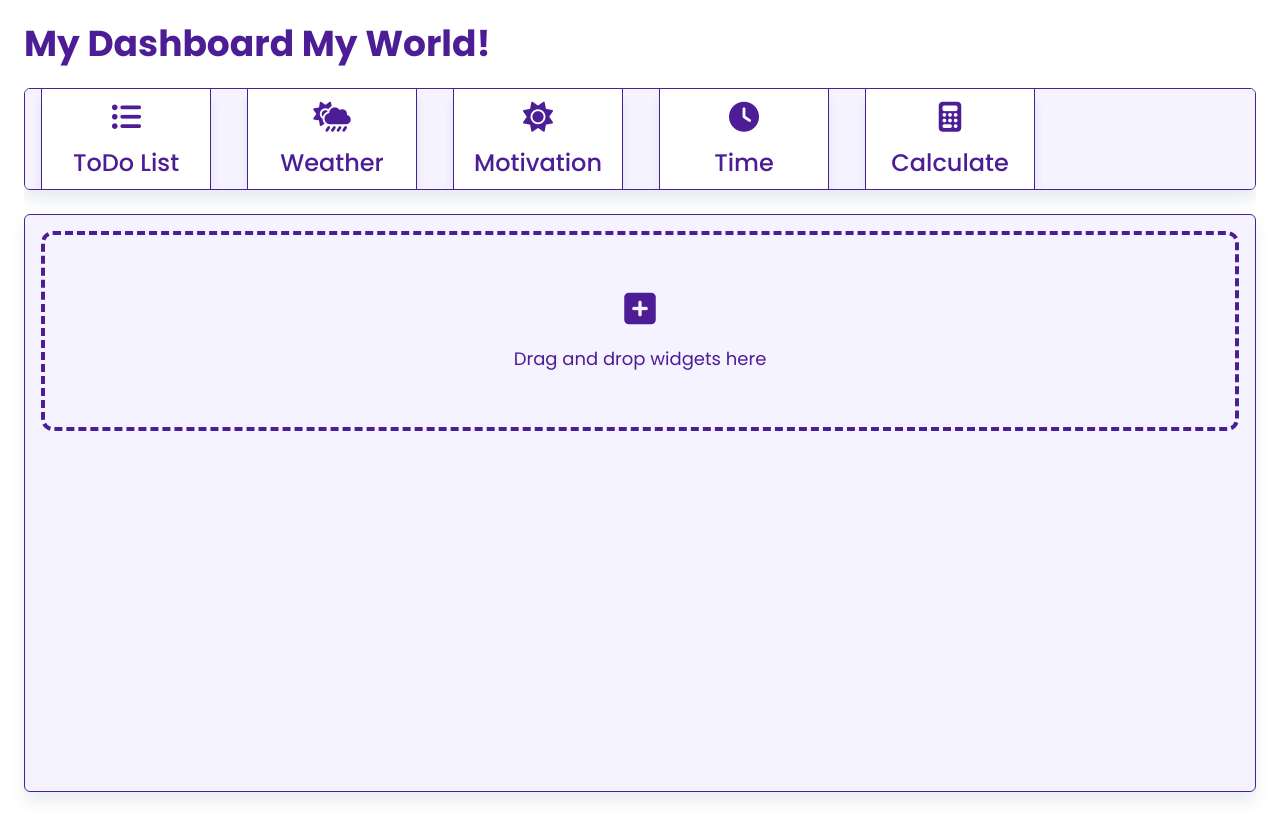
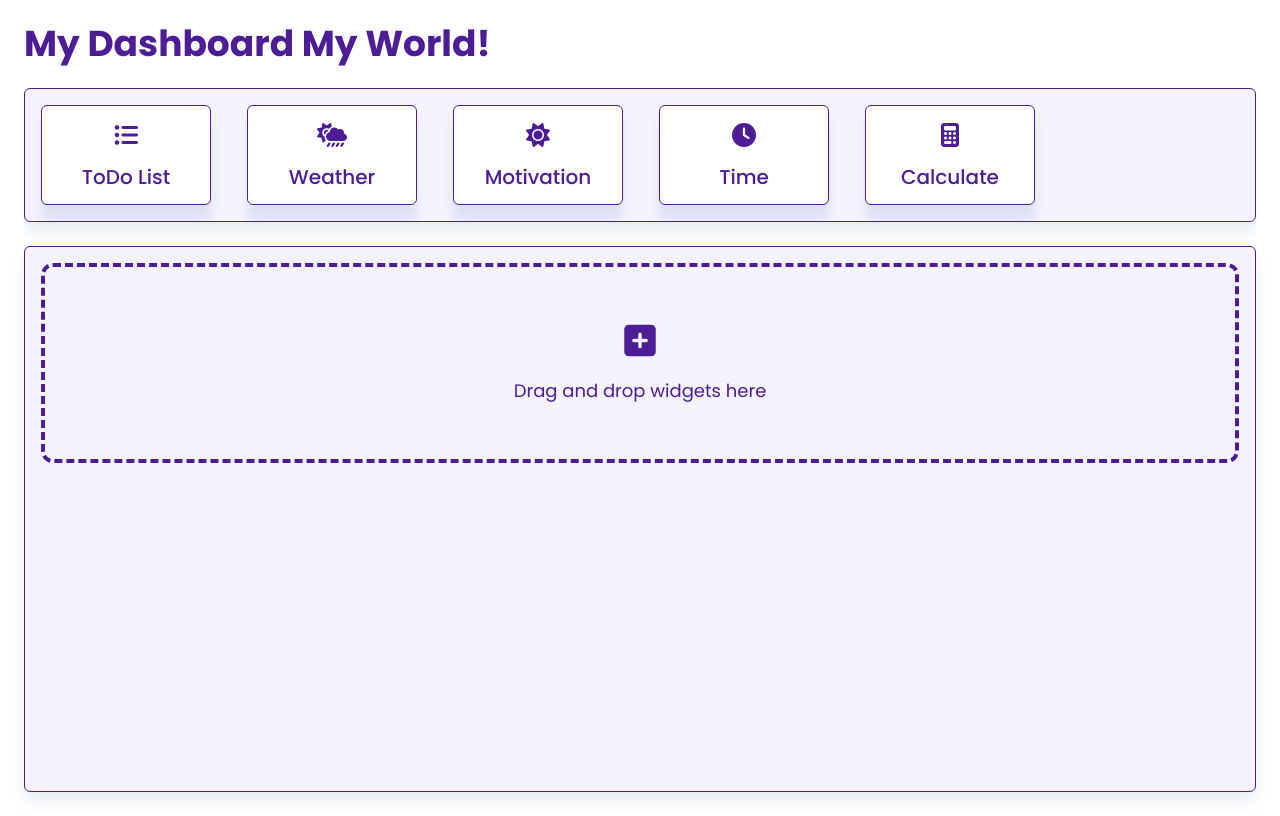
Before and after one commit to busefilizler/widgetDashboardForVue, a Vue app: page / in a window 1280 px wide. Built offline with nearby package versions, Linux system fonts and the light colour scheme.

Commit message:
Refactor WidgetArea.vue: Adjust widget size and layout

```diff
--- a/src/components/areas/WidgetArea.vue
+++ b/src/components/areas/WidgetArea.vue
@@ -10,7 +10,7 @@
         <div
           v-for="widget in widgetAreaItems"
           :key="widget.id"
-          class="bg-white w-[170px] min-w-[170px] h-[110px] border border-violet-900 rounded-md cursor-pointer transition duration-300 ease-in-out"
+          class="bg-white w-[160px] min-w-[170px] h-[100px] border border-violet-900 rounded-md cursor-pointer transition duration-300 ease-in-out"
           style="box-shadow: 0px 15px 10px #1741711a"
           :class="{ ghost: isWidgetInDashboard(widget.id) }"
           draggable="true"
@@ -19,8 +19,8 @@
           <div
             class="flex flex-col items-center justify-center gap-3 h-full px-2"
           >
-            <i :class="widget.icon" class="text-violet-900 text-3xl"></i>
-            <div class="text-2xl text-violet-900 font-medium">
+            <i :class="widget.icon" class="text-violet-900 text-2xl"></i>
+            <div class="text-xl text-violet-900 font-medium">
               {{ widget.name }}
             </div>
           </div>
--- a/src/layouts/DashboardLayout.vue
+++ b/src/layouts/DashboardLayout.vue
@@ -2,11 +2,11 @@
 
 <template>
   <div class="w-full min-w-[1200px] h-full flex flex-col">
-    <div class="widgetArea w-full h-1/5">
+    <div class="widgetArea w-full h-1/4">
       <slot name="widgetSide"></slot>
     </div>
 
-    <div class="dashboardArea !w-full min-w-[1200px] h-4/5 bg-violet-50 rounded-md border-violet-900 border mb-6">
+    <div class="dashboardArea !w-full min-w-[1200px] h-3/4 bg-violet-50 rounded-md border-violet-900 border mb-6">
       <div
         style="box-shadow: 0px 10px 15px #1741711a"
         class="w-full h-full"
```
